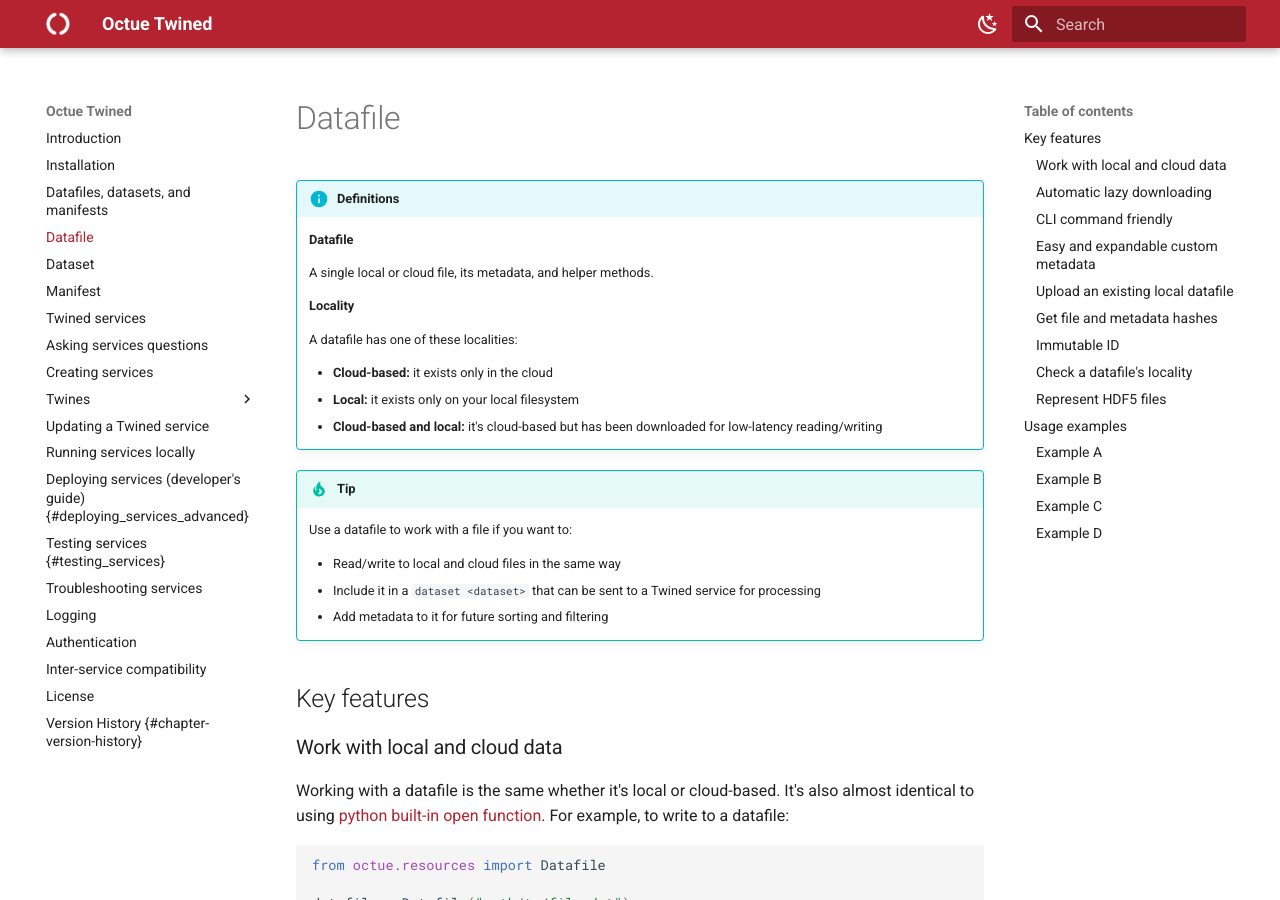
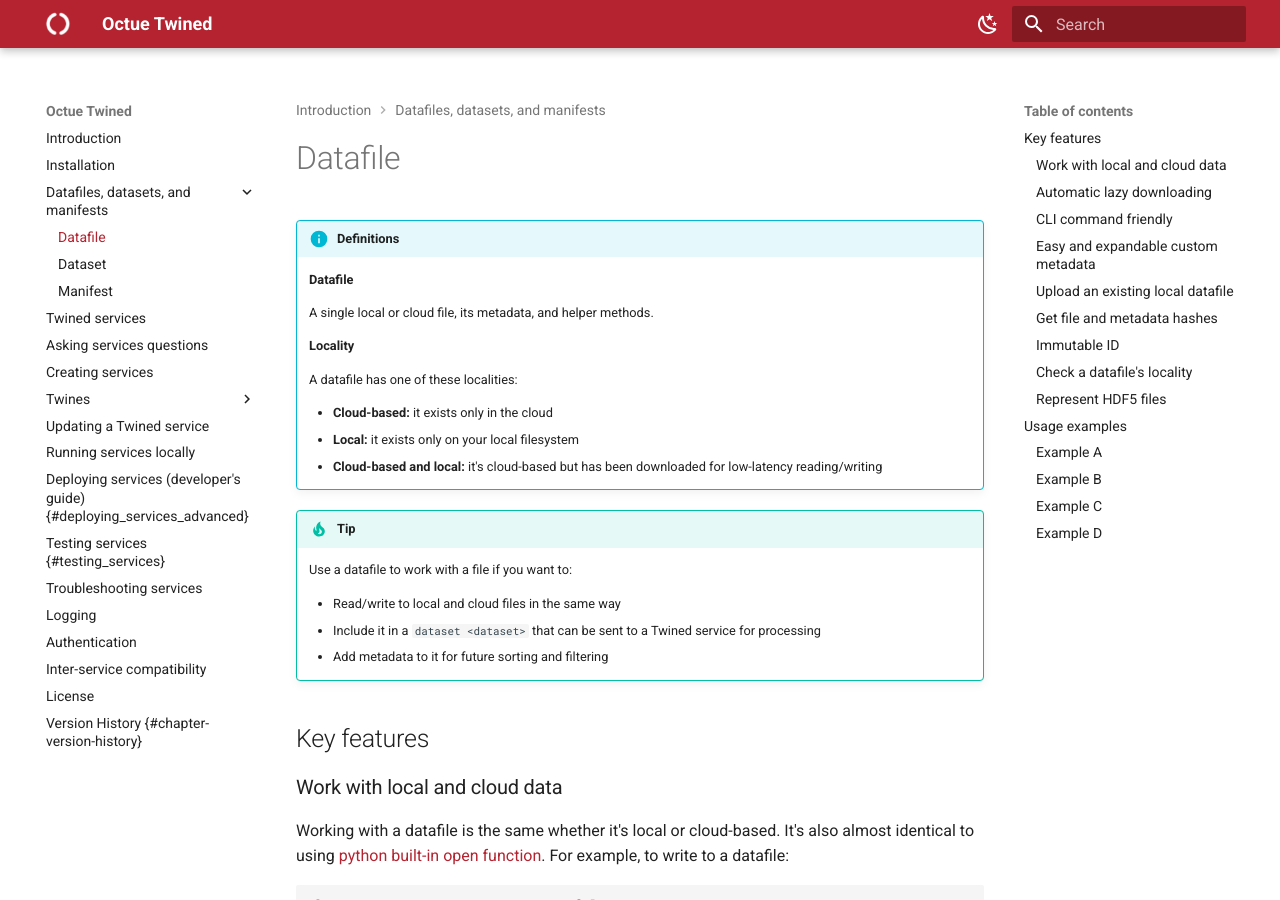
Before and after one commit to octue/octue-sdk-python, an MkDocs documentation site: the page built from docs/data_containers/datafile.md, in a window 1280 px wide and 900 px high. Built offline with MkDocs 1.6.1 and Material for MkDocs 9.7.7, drawn with Linux system fonts in a browser that asks for light colours; plug-ins that fetch from the network failed and are left out; the version menu is left out.

```diff
--- a/docs/datafile.md
+++ b/docs/data_containers/datafile.md
@@ -199,7 +199,7 @@ exiting the context (the `with` block), it closes the datafile locally
 and, if the datafile also exists in the cloud, updates the cloud object
 with any data or metadata changes.
 
-![image](images/datafile_use_cases.png)
+![image](../images/datafile_use_cases.png)
 
 ### Example A
 
--- a/mkdocs.yml
+++ b/mkdocs.yml
@@ -4,10 +4,11 @@ site_url: https://docs.twined.octue.com
 nav:
   - index.md
   - installation.md
-  - data_containers.md
-  - datafile.md
-  - dataset.md
-  - manifest.md
+  - Datafiles, datasets, and manifests:
+      - data_containers/index.md
+      - data_containers/datafile.md
+      - data_containers/dataset.md
+      - data_containers/manifest.md
   - services.md
   - asking_questions.md
   - creating_services.md
```
Also changed, not shown: docs/data_containers.md (deleted, +0 -10 lines), docs/data_containers/index.md (added, +10 -0 lines), docs/downloading_datafiles.md (+1 -1 lines), docs/data_containers/dataset.md (renamed from docs/dataset.md), docs/data_containers/manifest.md (renamed from docs/manifest.md).
